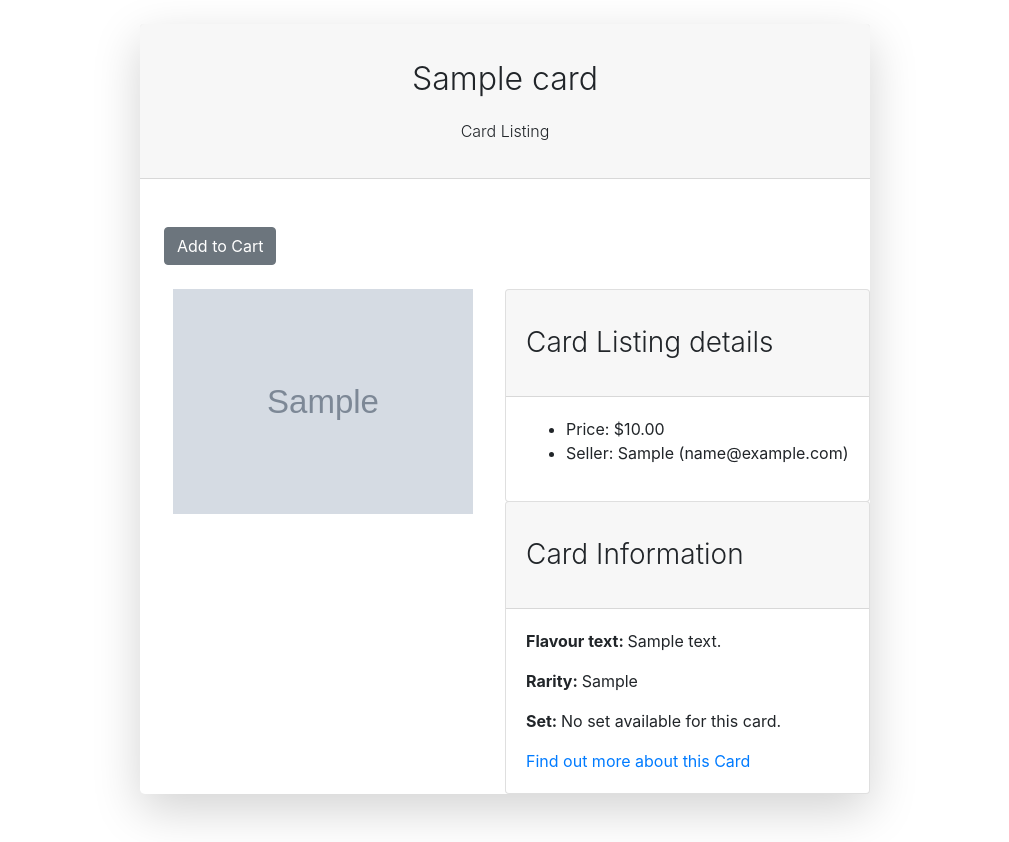
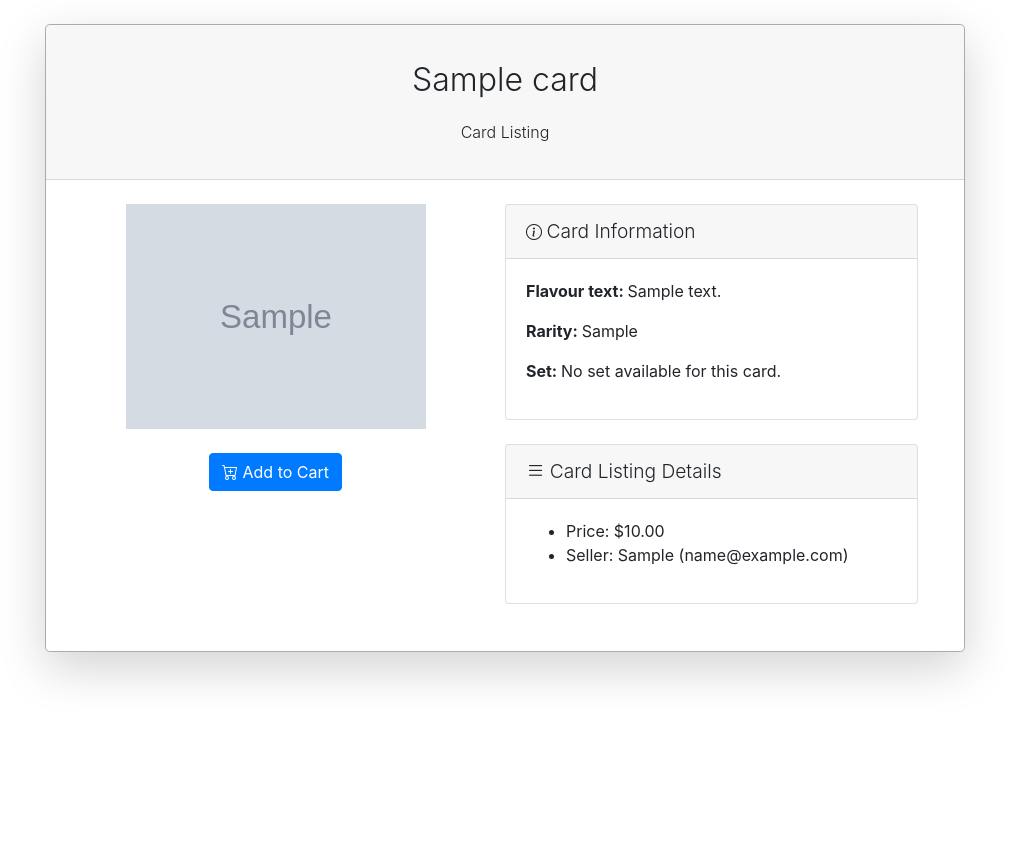
Before and after one commit to ginalamp/TCGPlayer, a Django app: page /cards/cardlisting/1 in a window 1280 px wide. Shown: the part 86-928 px from the top of the page, without its empty margins (135-1144 px from the left). After the commit the page ends 767 px from the top, so only its background shows below. Run offline with Django 3.2, Linux system fonts and the light colour scheme; tables that the repository leaves empty hold one stand-in row (values such as "Sample post"); grey boxes marked "Sample" are stand-in pictures; some libraries are stand-ins or nearby versions.

Commit message:
Add indiv card styling to indiv card listing styling

```diff
--- a/src/tcgplaya/templates/tcgplaya/cardlisting.html
+++ b/src/tcgplaya/templates/tcgplaya/cardlisting.html
@@ -1,55 +1,45 @@
-{% extends 'base.html' %}
+{% extends "base.html" %}
 
 {% block content %}
 <div class="container">
-    <div class="row justify-content-center">
-        <div class="col-lg-8">
-            <div class="card shadow-lg border-0 rounded-lg mt-0 mb-3">
+    <div class="row justify-content-center ">
+        <div class="col-lg-10">
+            <div
+                class="card light-gray-border shadow-lg rounded-lg mt-0 mb-3 animate__animated animate__zoomIn animate__faster">
                 <div class="card-header justify-content-center">
                     <h2 class="font-weight-light my-4 text-center">
                         {{ listing.card.name }}
                     </h2>
                     <h6 class="font-weight-light my-4 text-center">Card Listing</h6>
                 </div><br>
-              {% comment %} add to cart button {% endcomment %}
-              <div class="cardlisting-submit-button">
-                <form class="form-inline my-2 my-lg-0 ml-auto" method="POST">
-                {% csrf_token %}
-                <button class="btn btn-secondary my-2 my-sm-0" type="submit">Add to Cart</button>
-                </form>
-            </div>
                 <div class="card-listing">
                     <div
-                        class="card-container justify-content-center animate__animated animate__zoomIn animate__faster">
+                        class="card-container justify-content-center animate__animated animate__bounceIn animate__fast delay-anim">
                         {% comment %} big column 1 {% endcomment %}
                         <div class="col">
                             <div class="order-md-first bg-white">
                                 <img class="img-fluid mx-auto d-block" width="300px" alt="Responsive image"
                                     src="{{ listing.card.img_uri }}">
                             </div>
+                            <br>
+                            {% comment %} Add to cart {% endcomment %}
+                            <div class="row add-to-cart-btn">
+                                <form method="POST">{% csrf_token %}
+                                    <button class="btn btn-primary my-2 my-sm-0 " type="submit" id="add-to-cart-btn"><i
+                                            class="bi bi-cart-plus" style="font-size: 1rem;"></i> Add to Cart</button>
+                                </form>
+                            </div>
                         </div>
                     </div>
                     <br>
-                    <div class="card-details-container">
-                        <div>
-                            {% comment %} top row cardlistings {% endcomment %}
-                            <div class="card text-black bg-muted card-info animate__animated animate__bounceIn "
-                                style="width: 100%">
+                    <div class="card-details-container animate__animated animate__bounceIn delay-anim">
+                        <div class="card-information-container">
+                            {% comment %} top row details {% endcomment %}
+                            <div class="card text-black bg-muted card-info " style="width: 100%">
                                 <div class="card-header">
-                                    <h3 class="font-weight-light my-4">Card Listing details</h3>
-                                </div>
-                                <div class="card-body">
-                                    <ul>
-                                        <li>Price: ${{ listing.price }}
-                                        <li>Seller: {{ listing.seller.user|title }} ({{ listing.seller.user.email }})
-                                    </ul>
-                                </div>
-                            </div>
-                            {% comment %} bottom row details {% endcomment %}
-                            <div class="card text-black bg-muted card-info animate__animated animate__bounceIn "
-                                style="width: 100%">
-                                <div class="card-header">
-                                    <h3 class="font-weight-light my-4">Card Information</h3>
+                                    <i class="bi bi-info-circle"></i>
+                                    <span class="font-weight-light my-4 info-header" style="font-size: 1.2rem;">Card
+                                        Information</span>
                                 </div>
                                 <div class="card-body">
                                     {% if listing.card.flavor_text or listing.card.rarity or listing.card.card_set%}
@@ -80,36 +70,44 @@
                                         <p>No additional information available about this card</p>
                                     </div>
                                     {% endif%}
-                                    {% comment %} Direct to this cardlisting's individual card page {% endcomment %}
-                                    <div>
-                                        <a href="/cards/card/{{ listing.card.id }}">Find out more about this Card</a>
-                                    </div>
                                 </div>
                             </div>
+                            <br>
+                            {% comment %} bottom row cardlistings {% endcomment %}
+                            <div class="card card-listings-container text-black bg-muted" style="width: 100%">
+                                <div class="card-header">
+                                    <i class="bi bi-list" style="font-size: 1.2rem;"></i>
+                                    <span class="font-weight-light my-4 info-header">Card Listing Details</span>
+                                </div>
+                                <div class="card-body">
+                                    <ul>
+                                        <li>Price: ${{ listing.price }}
+                                        <li>Seller: {{ listing.seller.user|title }} ({{ listing.seller.user.email }})
+                                    </ul>
+                                </div>
+                            </div>
+                            <br>
                         </div>
                     </div>
                 </div>
+                <br>
+            </div>
+        </div>
+    </div>
+</div>
 
-                {% endblock %}
+<script>
+    let delay_duration = 10000;
+    $('#add-to-cart-btn').on('click', () => {
+        $('#tmsg').toast({ autohide: false, animation: false });
+        $('#tmsg').toast('show');
+        $('#tmsg').css('display', 'block');
 
-                {% comment %} This is a single view of a card that is for sale (listed) {% endcomment %}
+        setTimeout(() => {
+            $('#tmsg').css('display', 'none');
+        }, delay_duration);
+    });
+</script>
 
-                {% comment %} {% block content %}
-                <h1>{{ listing.card.name }}</h1>
 
-                <div>
-                    <img width="300px" src={{ listing.card.img_uri }} alt="MTG Card picture">
-                </div>
-
-                <div>
-                    <ul>
-                        <li>Seller price: ${{ listing.price }}
-                        <li>Contact: {{ listing.seller.user|title }}
-                            <ul>
-                                <li>{{ listing.seller.user.email }}
-                            </ul>
-                        <li>Set: {{ listing.card.cardset.set_name}}
-                        <li>Rarity: {{ listing.card.rarity }}
-                    </ul>
-                </div>
-                {% endblock %} {% endcomment %}
+{% endblock %}
```
